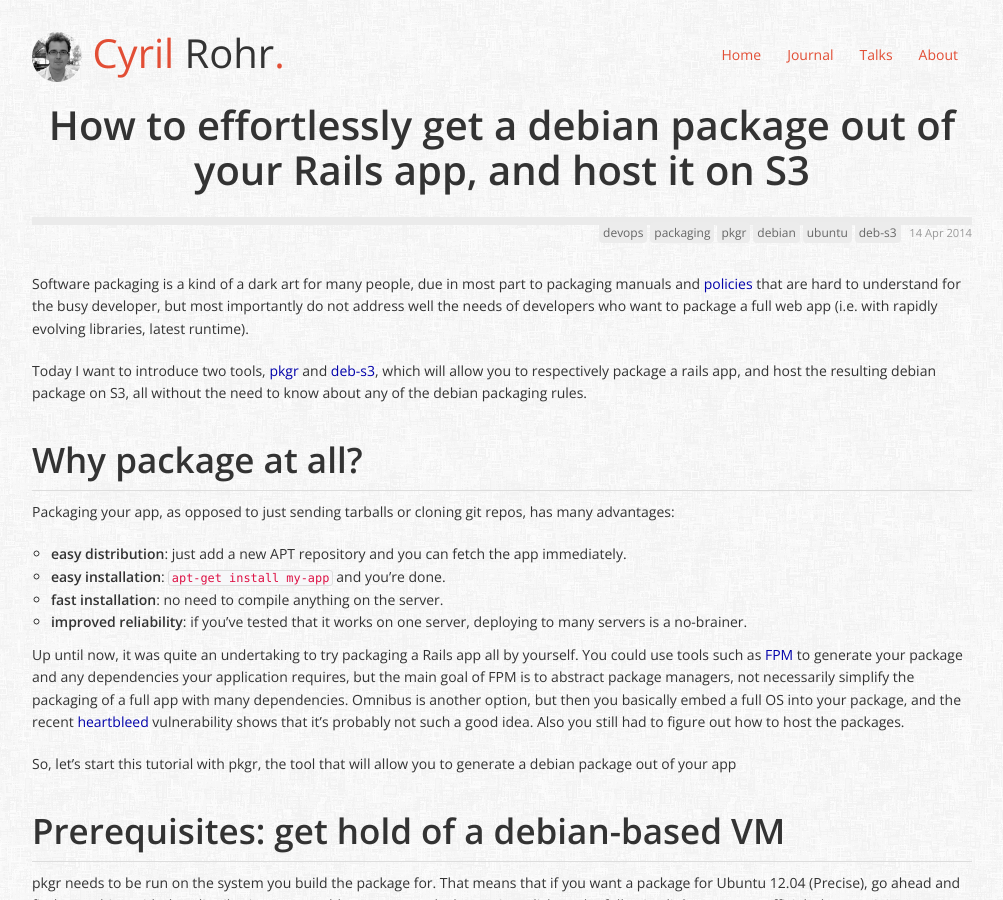
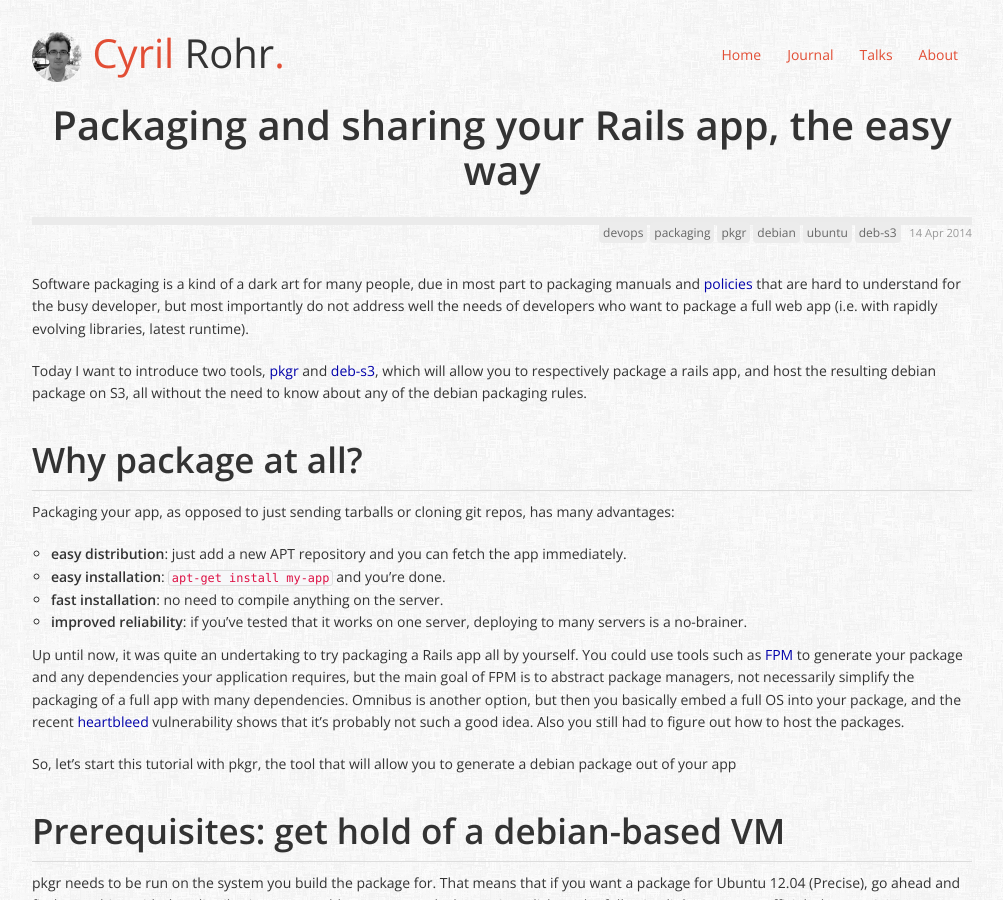
Before and after one commit to crohr/crohr.github.com, a Jekyll site: the page built from _posts/2014-04-14-how-to-get-a-debian-package-out-of-your-rails-app-and-host-it-on-s3.md, in a window 1280 px wide and 900 px high. Shown: the whole window, without its empty margins (138-1141 px from the left). Built offline with Jekyll 4.4.1, drawn with Linux system fonts in a browser that asks for light colours; comment, search, counter and statistics services are not loaded.

Commit message:
Change title.

```diff
--- a/_posts/2014-04-14-how-to-get-a-debian-package-out-of-your-rails-app-and-host-it-on-s3.md
+++ b/_posts/2014-04-14-how-to-get-a-debian-package-out-of-your-rails-app-and-host-it-on-s3.md
@@ -1,5 +1,5 @@
 ---
-title: How to effortlessly get a debian package out of your Rails app, and host it on S3
+title: Packaging and sharing your Rails app, the easy way
 description: "How to package a Ruby on Rails app, and host the resulting debian package on S3, all without the need to know about any of the debian packaging rules."
 layout: post
 tags:
```
